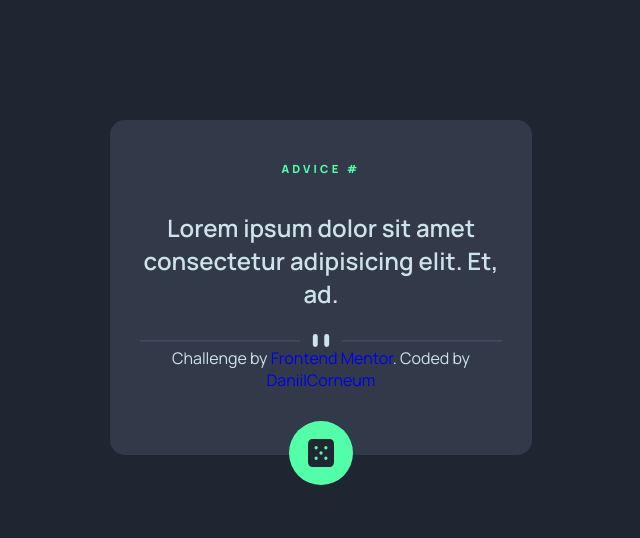
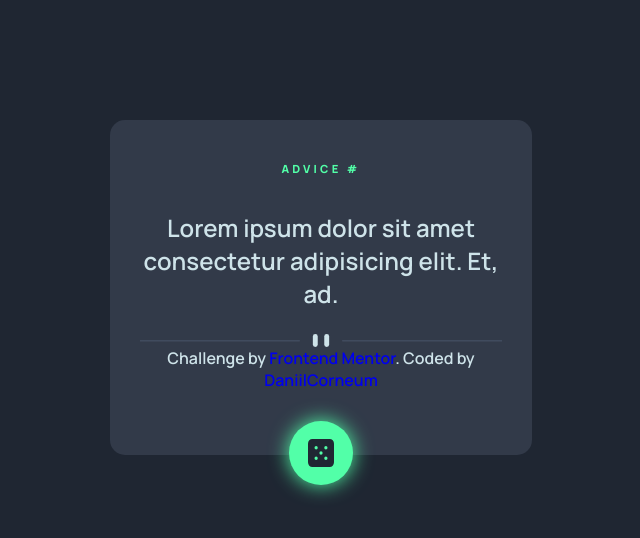
Before and after one commit to DanyaCorneum/advice-generator-app, a website built with Parcel: page index.html in a window 1280 px wide. In both pictures the pointer is over the button 639 px from the left and 453 px from the top of the page. Shown: the whole page, without its empty margins (319-959 px from the left). Built offline with nearby package versions, Linux system fonts and the light colour scheme.

Commit message:
add glow for button

```diff
--- a/src/styles/style.css
+++ b/src/styles/style.css
@@ -37,6 +37,10 @@ body {
   border-radius: 50%;
   margin: 0 auto;
   transform: translateY(30px);
+  transition: box-shadow 200ms ease-in-out;
+}
+.next-advice:hover {
+  box-shadow: 0 0 20px var(--neon-green);
 }
 .next-advice img {
   width: 50%;
@@ -44,4 +48,5 @@ body {
 }
 .attribution {
   color: var(--light-cyan);
+  font-weight: 600;
 }
```
